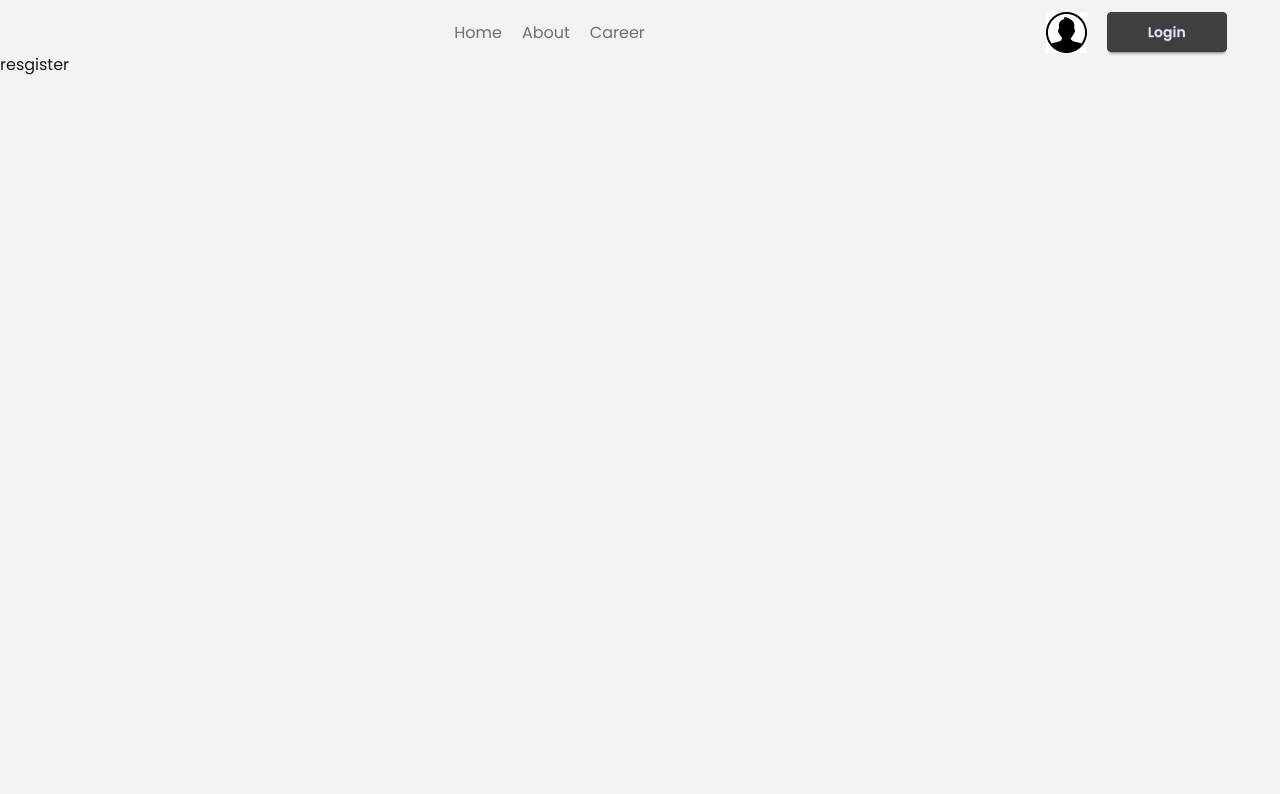
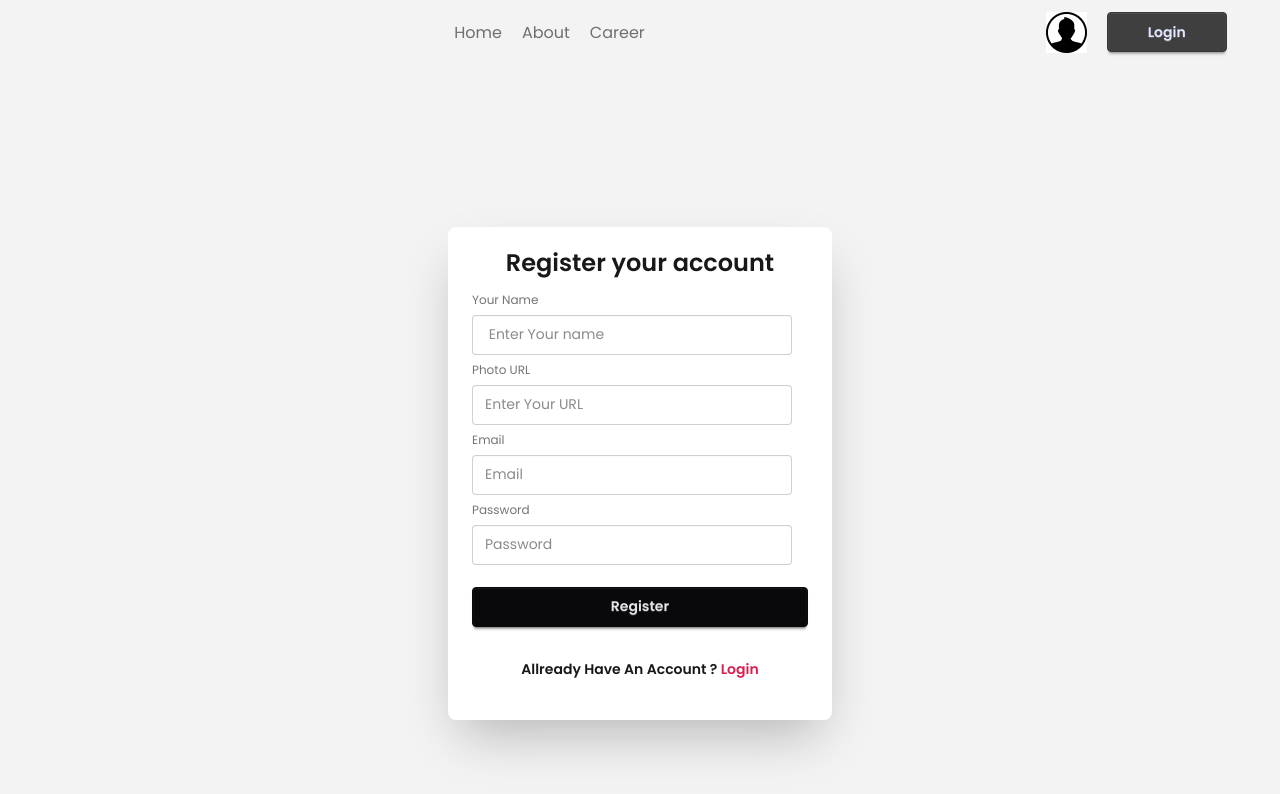
Before and after one commit to parthopauldev/News-Paper, a React (Vite) app: page /auth/register in a window 1280 px wide. Shown: the top 794 px of the page. Built offline with nearby package versions, Linux system fonts and the light colour scheme.

Commit message:
Added: login and register page

```diff
--- a/src/Layouts/Authentication.jsx
+++ b/src/Layouts/Authentication.jsx
@@ -7,8 +7,11 @@
         <div className='bg-base-200 min-h-screen'>
             <header className='w-11/12 mx-auto pt-3'>
                 <Navbar></Navbar>
-          </header>
+            </header>
+            <main className='w-11/12 mx-auto py-5'>
+
             <Outlet></Outlet>
+            </main>
         </div>
     );
 };
--- a/src/Pages/Login.jsx
+++ b/src/Pages/Login.jsx
@@ -1,9 +1,24 @@
 import React from 'react';
+import { Link } from 'react-router';
 
 const Login = () => {
     return (
-        <div>
-            login
+        <div className='flex justify-center min-h-screen items-center'>
+            <div className="card bg-base-100 w-full max-w-sm shrink-0 shadow-2xl">
+                <div className="card-body py-5">
+                    <h2 className='font-semibold text-2xl text-center'>Login your account</h2>
+        <fieldset className="fieldset">
+          <label className="label">Email</label>
+          <input type="email" className="input" placeholder="Email" />
+          <label className="label">Password</label>
+          <input type="password" className="input" placeholder="Password" />
+          <div><a className="link link-hover">Forgot password?</a></div>
+                        <button className="btn btn-neutral mt-4">Login</button>
+
+                    </fieldset>
+                    <p className='font-semibold text-center py-5'>Dont’t Have An Account ?{"  "}  <Link className='text-secondary' to='/auth/register'>Register</Link> </p>
+      </div>
+    </div>
         </div>
     );
 };
--- a/src/Pages/Register.jsx
+++ b/src/Pages/Register.jsx
@@ -1,11 +1,41 @@
-import React from 'react';
+import React from "react";
+import { Link } from "react-router";
 
 const Register = () => {
-    return (
-        <div>
-            resgister
+  return (
+    <div className="flex justify-center min-h-screen items-center">
+      <div className="card bg-base-100 w-full max-w-sm shrink-0 shadow-2xl">
+        <div className="card-body py-5">
+          <h2 className="font-semibold text-2xl text-center">
+            Register your account
+          </h2>
+          <fieldset className="fieldset">
+            {/* name  */}
+            <label className="label">Your Name </label>
+            <input type="text" name="name" className="input" placeholder=" Enter Your name" />
+            {/* photo url  */}
+            <label className="label">Photo URL</label>
+            <input type="text" name="url"  className="input" placeholder="Enter Your URL" />
+
+            {/* email  */}
+            <label className="label">Email</label>
+            <input type="email" className="input" name="email" placeholder="Email" />
+            {/* password  */}
+            <label className="label">Password</label>
+            <input type="password" className="input" name="password" placeholder="Password" />
+
+            <button className="btn btn-neutral mt-4">Register</button>
+          </fieldset>
+          <p className="font-semibold text-center py-5">
+            Allready  Have An Account ?{"  "}
+            <Link className="text-secondary" to="/auth/login">
+              Login
+            </Link>{" "}
+          </p>
         </div>
-    );
+      </div>
+    </div>
+  );
 };
 
 export default Register;
```
